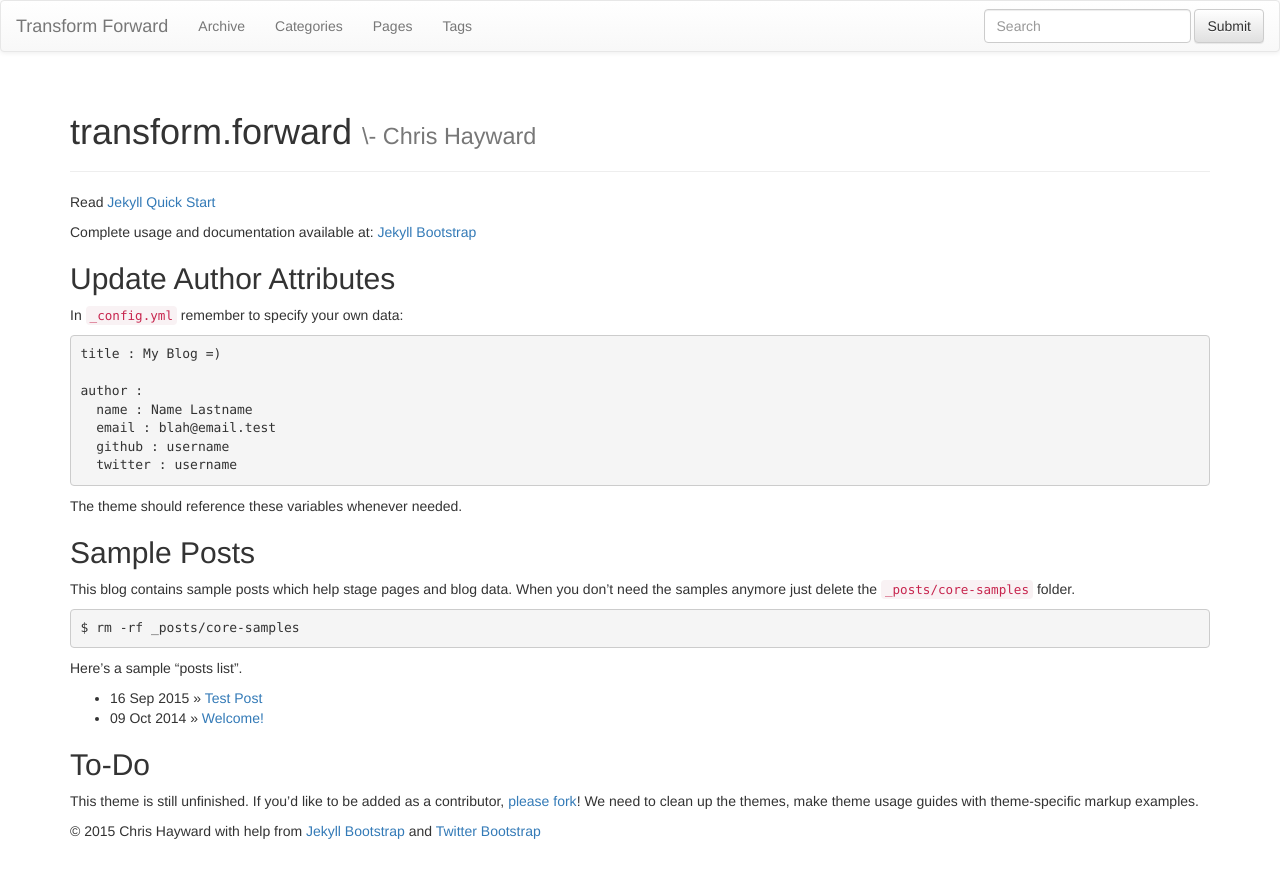
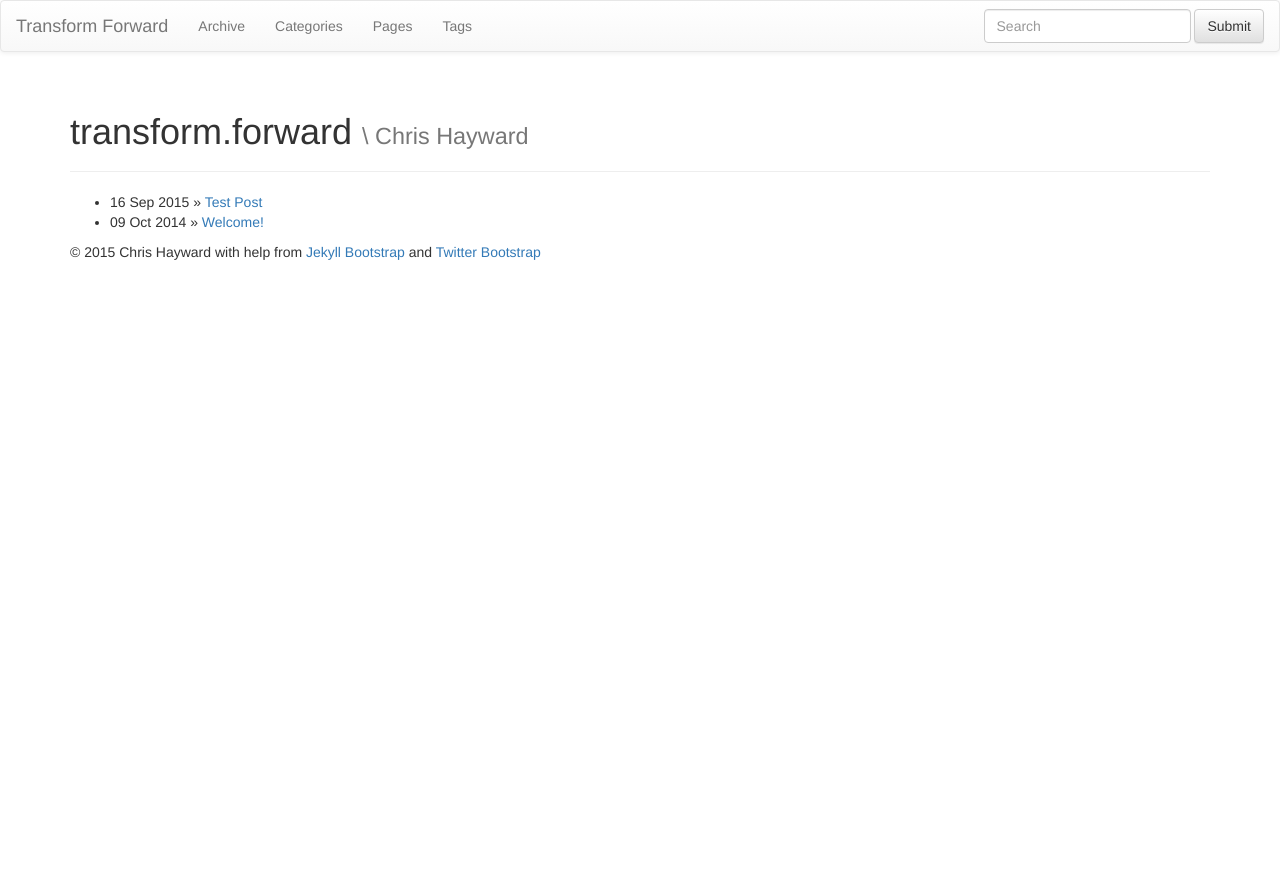
Before and after one commit to ellji/ellji.github.io, a Jekyll site: the page built from index.md, in a window 1280 px wide. Shown: the top 878 px of the page. Built offline with Jekyll 4.4.1, drawn with Linux system fonts in a browser that asks for light colours; nearby versions of some CDN libraries; library files that are not in the unit come from our copies.

Commit message:
Update index.md

```diff
--- a/index.md
+++ b/index.md
@@ -1,44 +1,12 @@
 ---
 layout: page
 title: transform.forward
-tagline: \- Chris Hayward
+tagline: \ Chris Hayward
 ---
 {% include JB/setup %}
-
-Read [Jekyll Quick Start](http://jekyllbootstrap.com/usage/jekyll-quick-start.html)
-
-Complete usage and documentation available at: [Jekyll Bootstrap](http://jekyllbootstrap.com)
-
-## Update Author Attributes
-
-In `_config.yml` remember to specify your own data:
-
-    title : My Blog =)
-
-    author :
-      name : Name Lastname
-      email : blah@email.test
-      github : username
-      twitter : username
-
-The theme should reference these variables whenever needed.
-
-## Sample Posts
-
-This blog contains sample posts which help stage pages and blog data.
-When you don't need the samples anymore just delete the `_posts/core-samples` folder.
-
-    $ rm -rf _posts/core-samples
-
-Here's a sample "posts list".
 
 <ul class="posts">
   {% for post in site.posts %}
     <li><span>{{ post.date | date_to_string }}</span> &raquo; <a href="{{ BASE_PATH }}{{ post.url }}">{{ post.title }}</a></li>
   {% endfor %}
 </ul>
-
-## To-Do
-
-This theme is still unfinished. If you'd like to be added as a contributor, [please fork](http://github.com/plusjade/jekyll-bootstrap)!
-We need to clean up the themes, make theme usage guides with theme-specific markup examples.
```
